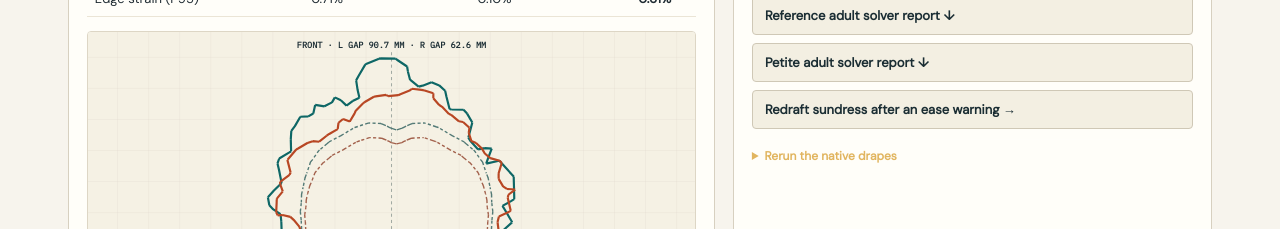
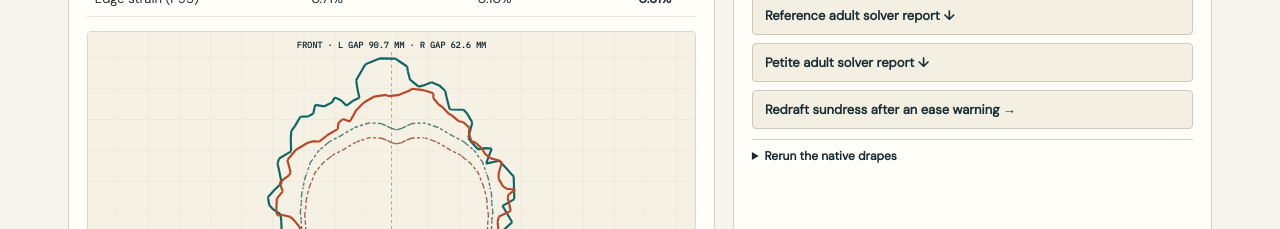
Before and after one commit to Dicklesworthstone/franken_textiles, a Next.js app in the folder showcase/: page /wardrobe/sundress/compare in a window 1280 px wide. Shown: the part 1340-1569 px from the top of the page. Built offline with nearby package versions, Linux system fonts and the light colour scheme.

Commit message:
fix(showcase): make the native rerun disclosure readable on light panels

```diff
--- a/showcase/components/sundress/sundress-compare.css
+++ b/showcase/components/sundress/sundress-compare.css
@@ -281,6 +281,18 @@
   font: 400 22px/1.2 var(--serif, Georgia, serif);
 }
 
+.sc-card-light .sc-flags {
+  border-top-color: #d7d0c0;
+}
+
+.sc-card-light .sc-flags summary {
+  color: #172b32;
+}
+
+.sc-card-light .sc-flags .sc-note {
+  margin-top: 10px;
+}
+
 .sc-note {
   margin: 0 0 12px;
   font: 400 13.5px/1.55 var(--sans, sans-serif);
```
